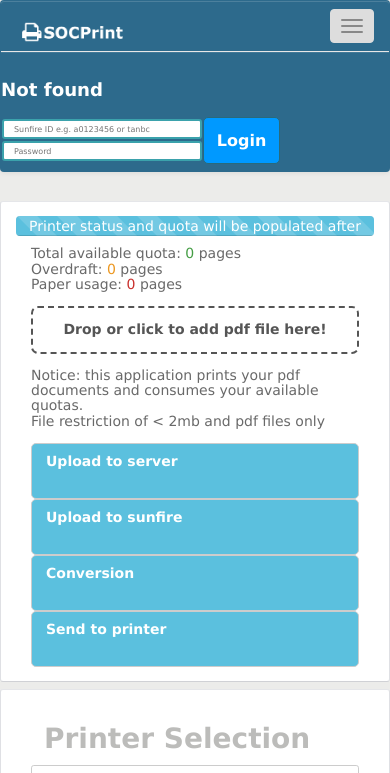
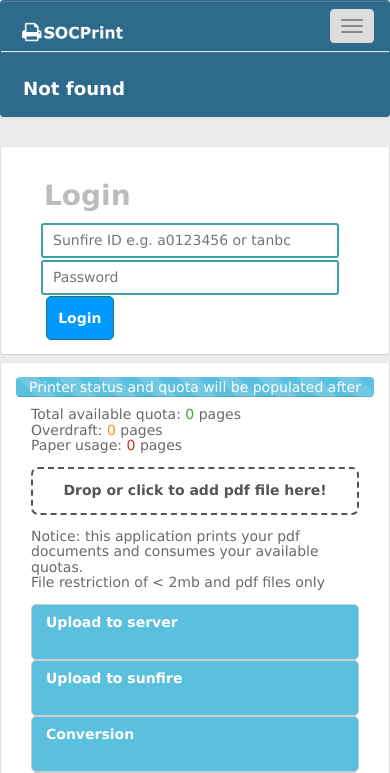
Before and after one commit to KenLSM/SOCPrint, a plain HTML site: page html/index.html in a window 390 px wide. Both pictures are taken after a click on the button "Toggle navigation". Shown: the top 773 px of the page. Drawn offline with nearby package versions, Linux system fonts and the light colour scheme; no server answers.

Commit message:
Added min-width to 320 for white-box and nav-bar to prevent resizing to smaller screens Changed position of login button from nav bar to main screen space Added @media for alert box to center the box with 60% width and 20% margin-left Removed some of the unused css scripts

```diff
--- a/html/Scripts/justified-nav.css
+++ b/html/Scripts/justified-nav.css
@@ -30,6 +30,7 @@ h3{
   padding-bottom:1em;
   margin-top: 0.5em;
   margin-bottom: 0.5em;
+  min-width: 320px;
   }
 .divcenter {
     text-align: center;
@@ -164,6 +165,17 @@ p#serverStatus {
 button.close.closeright{
 	right: 0px;
 }
+.userLogin{
+    width: 100%;
+    border-radius: 3px 3px 3px 3px;
+    color: black;
+    padding-left: 10px;
+    border: 2px solid #3BA2AC;
+    height: 2.5em;
+    margin: 1px;
+    margin-left: -5px;
+    font-size: 1em;
+}
 input.textbox {
     width: 25em;
     border-radius: 3px 3px 3px 3px;
@@ -172,13 +184,6 @@ input.textbox {
     border: 2px solid #3BA2AC;
     height: 2.5em;
     margin: 1px;
-    font-size: 50%;
-}
-tr#loginStatus {
-    font-size: 40%;
-    height: 1em;
-    padding: 0;
-    margin: 0;
 }
 h5 {
     color: DimGrey;
@@ -235,10 +240,7 @@ a.orange {
     margin-top: 40px;
     border-top: 1px solid #296A7B;
 }
-@media (max-width: 1000px) {
-    .navbar-header {
-	float: none;
-    }
+@media (max-width: 200px) {
     .navbar-toggle {
 	display: block;
     }
@@ -248,10 +250,6 @@ a.orange {
     }
     .navbar-collapse.collapse {
 	display: none!important;
-    }
-    .navbar-nav {
-	float: none!important;
-	margin: 7.5px -15px;
     }
     .navbar-nav>li {
 	float: none;
@@ -271,6 +269,13 @@ a.orange {
     }
     .collapsing {
 	overflow: hidden!important;
+    }
+}
+@media (min-width: 992px){
+	/* to correct the resizing of .col when < 992px */
+    .col-md-offset-4{
+    margin-left: 20%;
+    width: 60%
     }
 }
 .hidden {
--- a/html/index.html
+++ b/html/index.html
@@ -31,8 +31,8 @@
 <body onload="checkServer()">
 
 
-<nav class="navbar navbar-default">
-  <div class="container-fluid">
+<nav class="navbar navbar-default" style="min-height:65px; min-width:320px;">
+  <div class="container-fluid" >
     <!-- Brand and toggle get grouped for better mobile display -->
     <div class="navbar-header">
       <button type="button" class="navbar-toggle collapsed" data-toggle="collapse" data-target="#bs-example-navbar-collapse-1" aria-expanded="false">
@@ -46,30 +46,13 @@
     </div>
 
     <!-- Collect the nav links, forms, and other content for toggling -->
-    <div class="collapse navbar-collapse" id="bs-example-navbar-collapse-1">
-      <ul class="nav navbar-nav loginBox">
+    <div class="collapse navbar-collapse " id="bs-example-navbar-collapse-1">
+      <ul class="nav navbar-nav loginBox ">
 	<h6>
-		<p id="serverStatus">
-Server status: Checking</p>
-	</h6> <span class="sr-only">
-       </span></ul>
-       <ul class="nav navbar-nav navbar-right loginBox">
-		<table>
-			<tbody>
-			<tr>
-				<td>
-					<input id="username" class="textbox" type="text" name="name" placeholder="Sunfire ID e.g. a0123456 or tanbc"><br>
-					<input id="password" class="textbox" type="password" name="password" placeholder="Password"><br>
-
-				</td>
-
-				<td>
-					<a onclick="checkLogin()" class="loginBtn" type="button" id="login">Login</a>
-				</td>
-			</tr>
-		</tbody></table>
-	</ul>
-
+		<p id="serverStatus">Server status: Checking</p>
+	</h6>
+	<span class="sr-only">
+	</span></ul>
     </div><!-- /.navbar-collapse -->
   </div><!-- /.container-fluid -->
 </nav>
@@ -90,6 +73,22 @@ Server status: Checking</p>
 		<p id="verboseMSG">asd</p>
 	</div>
 </div>
+
+<div class="col-lg-12 white-box panel-shadow">
+	<h3>Login</h3>
+	<div class="col-lg-12">
+		<div class="col-lg-4">
+			<input id="username" class="userLogin" type="text" name="name" placeholder="Sunfire ID e.g. a0123456 or tanbc">
+		</div>
+		<div class="col-lg-4">
+			<input id="password" class="userLogin" type="password" name="password" placeholder="Password">
+		</div>
+		<div class="col-lg-4">
+			<a onclick="checkLogin()" class="loginBtn" type="button" id="login">Login</a>
+		</div>
+	</div>
+</div>
+
 
 <div class="col-lg-12  white-box panel-shadow" >
 
```
